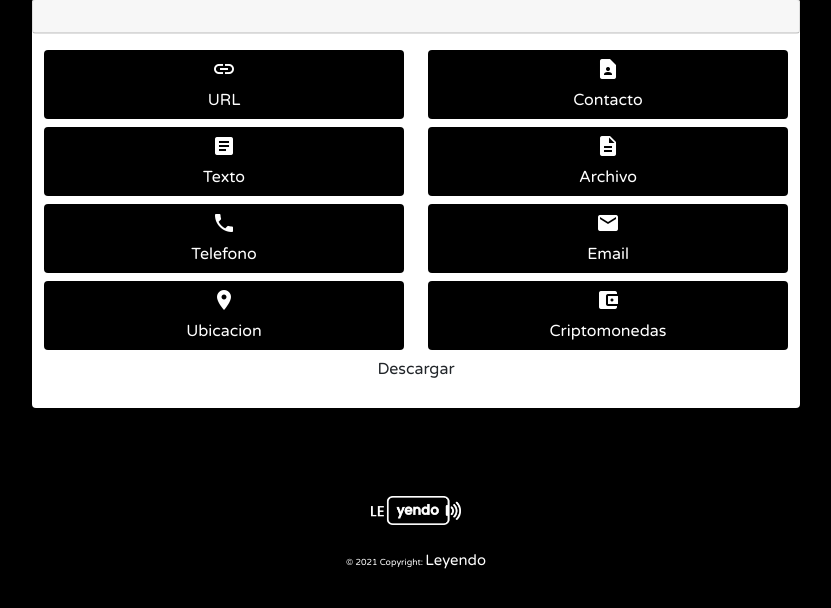
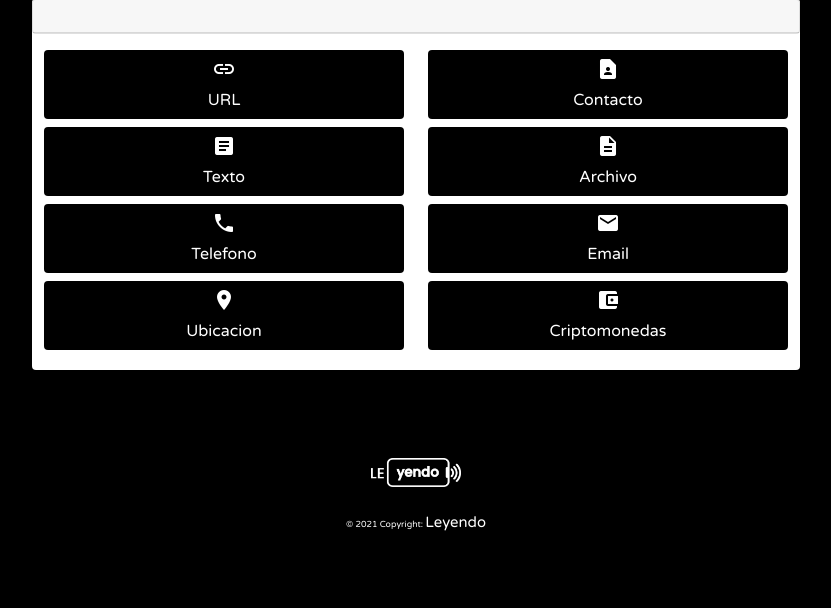
Before and after one commit to jerep96/leyendo, a Django app: page /action in a window 1280 px wide. Shown: the part 135-743 px from the top of the page, without its empty margins (224-1055 px from the left). Run offline with Django 3.2, Linux system fonts and the light colour scheme; some libraries are stand-ins or nearby versions.

Commit message:
borrando descarga de ejemplo

```diff
--- a/social/templates/actions.html
+++ b/social/templates/actions.html
@@ -15,7 +15,6 @@
                 <a class="btn negro" href="{% url 'post' type='email' %}"><span class="material-icons">email</span><br>Email</a>
                 <a class="btn negro" href="{% url 'post' type='wallet' %}"><span class="material-icons">account_balance_wallet</span><br>Criptomonedas</a>
             </div>
-            <a href="../../media/vfc/jere.vcf" class="btn">Descargar</a>
         </div>
     </div>
 {% endblock %}
```
